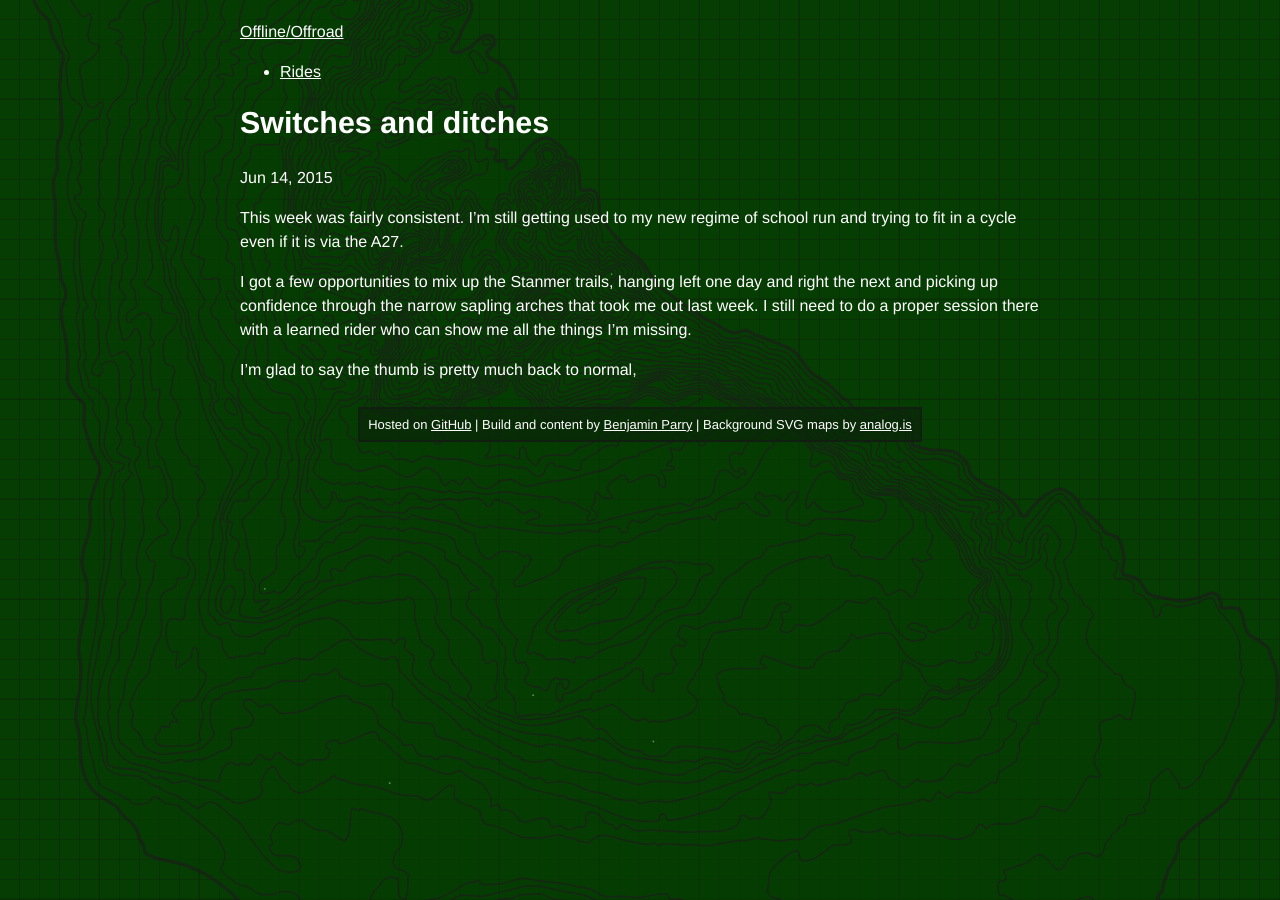
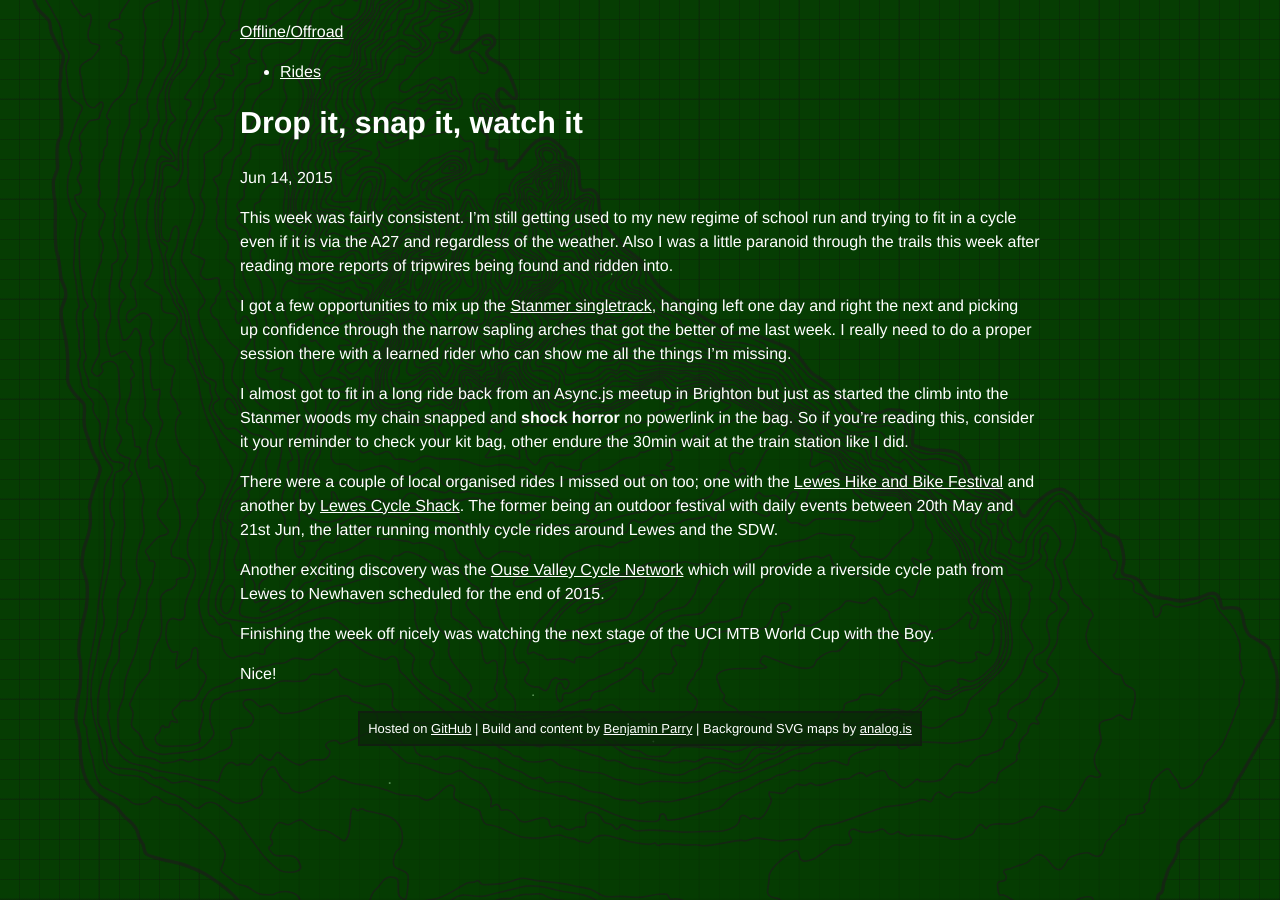
Before and after one commit to offlineoffroad/offlineoffroad.github.io, a Jekyll site: the page built from _posts/2015-06-14-week-end.md, in a window 1280 px wide. Built offline with Jekyll 4.4.1, drawn with Linux system fonts in a browser that asks for light colours.

Commit message:
Add week ends and drafts folder.

```diff
--- a/_posts/2015-06-14-week-end.md
+++ b/_posts/2015-06-14-week-end.md
@@ -1,11 +1,19 @@
 ---
 layout: post
-title: Switches and ditches
+title: Drop it, snap it, watch it
 date: 2015-06-14
 ---
 
-This week was fairly consistent. I’m still getting used to my new regime of school run and trying to fit in a cycle even if it is via the A27.
+This week was fairly consistent. I’m still getting used to my new regime of school run and trying to fit in a cycle even if it is via the A27 and regardless of the weather. Also I was a little paranoid through the trails this week after reading more reports of tripwires being found and ridden into.
 
-I got a few opportunities to mix up the Stanmer trails, hanging left one day and right the next and picking up confidence through the narrow sapling arches that took me out last week. I still need to do a proper session there with a learned rider who can show me all the things I’m missing.
+I got a few opportunities to mix up the [Stanmer singletrack](https://www.youtube.com/watch?v=TE_ECVS_RsI), hanging left one day and right the next and picking up confidence through the narrow sapling arches that got the better of me last week. I really need to do a proper session there with a learned rider who can show me all the things I’m missing.
 
-I’m glad to say the thumb is pretty much back to normal,
+I almost got to fit in a long ride back from an Async.js meetup in Brighton but just as started the climb into the Stanmer woods my chain snapped and **shock horror** no powerlink in the bag. So if you’re reading this, consider it your reminder to check your kit bag, other endure the 30min wait at the train station like I did.
+
+There were a couple of local organised rides I missed out on too; one with the [Lewes Hike and Bike Festival](http://www.leweshikeandbike.co.uk/) and another by [Lewes Cycle Shack](http://lewescycleshack.co.uk/). The former being an outdoor festival with daily events between 20th May and 21st Jun, the latter running monthly cycle rides around Lewes and the SDW.
+
+Another exciting discovery was the [Ouse Valley Cycle Network](http://ovcnet.ning.com/) which will provide a riverside cycle path from Lewes to Newhaven scheduled for the end of 2015.
+
+Finishing the week off nicely was watching the next stage of the UCI MTB World Cup with the Boy.
+
+Nice!
```
Also changed, not shown: _drafts/2015-06-28-week-end.md (added, +10 -0 lines), _posts/2015-06-21-week-end.md (added, +15 -0 lines).
